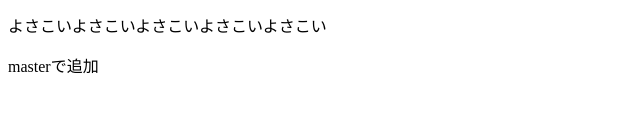
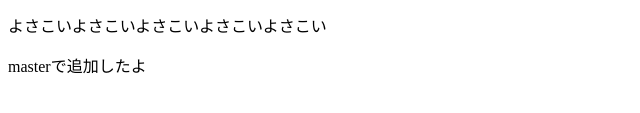
Before and after one commit to JunP0000/clonetest, a plain HTML site: page index.html in a window 1280 px wide. Shown: the part 147-260 px from the top of the page, 0-640 px from the left. Drawn offline with Linux system fonts and the light colour scheme.

Commit message:
MASTERで追加

```diff
--- a/index.html
+++ b/index.html
@@ -11,6 +11,6 @@
   <p>趣味:Yosakoi Soran</p>
   <p>よさこいよさこいよさこい</p>
   <P>よさこいよさこいよさこいよさこいよさこい</P>
-  <p>masterで追加</p>
+  <p>masterで追加したよ</p>
 </body>
 </html>
```
